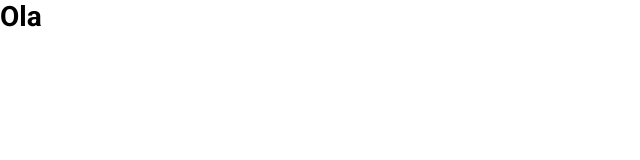
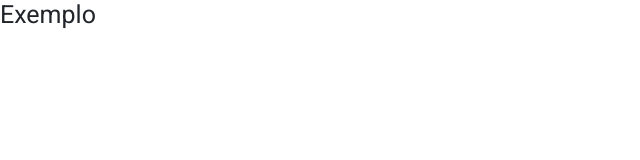
Before and after one commit to josephdsbr/solucao-imobiliaria, a React (Create React App) app: page / in a window 1280 px wide. Shown: the top 160 px of the page, without its empty margins (0-640 px from the left). Built offline with nearby package versions, Linux system fonts and the light colour scheme.

Commit message:
adicionando bootstrap para o projeto

```diff
--- a/package.json
+++ b/package.json
@@ -8,6 +8,7 @@
     "@testing-library/react": "^9.3.2",
     "@testing-library/user-event": "^7.1.2",
     "axios": "^0.19.0",
+    "bootstrap": "^4.4.1",
     "date-fns": "^2.0.0-beta.5",
     "date-fns-tz": "^1.0.8",
     "form-data": "^3.0.0",
@@ -17,6 +18,7 @@
     "polished": "^3.4.2",
     "prop-types": "^15.7.2",
     "react": "^16.11.0",
+    "react-bootstrap": "^1.0.0-beta.16",
     "react-dom": "^16.11.0",
     "react-icons": "^3.8.0",
     "react-perfect-scrollbar": "^1.5.3",
--- a/src/App.js
+++ b/src/App.js
@@ -5,8 +5,8 @@ import { PersistGate } from 'redux-persist/integration/react';
 import { Provider } from 'react-redux';
 
 import './config/ReactotronConfig';
+import 'bootstrap/dist/css/bootstrap.min.css';
 
-import { ThemeProvider } from 'styled-components';
 import history from './services/history';
 import Routes from './routes';
 
--- a/src/config/ReactotronConfig.js
+++ b/src/config/ReactotronConfig.js
@@ -3,7 +3,7 @@ import { reactotronRedux } from 'reactotron-redux';
 import reactotronSaga from 'reactotron-redux-saga';
 
 if (process.env.NODE_ENV === 'development') {
-  const tron = Reactotron.configure({ host: process.env.REACT_APP_REACTOTRON_URL, port: process.env.REACT_APP_REACTOTRON_PORT })
+  const tron = Reactotron.configure({ host: process.env.REACT_APP_REACTOTRON_URL, port: parseInt(process.env.REACT_APP_REACTOTRON_PORT, 10) })
     .use(reactotronRedux())
     .use(reactotronSaga())
     .connect();
--- a/src/pages/Example/index.js
+++ b/src/pages/Example/index.js
@@ -1,9 +1,11 @@
 import React from 'react';
+
+import { Container } from './styles';
 
 export default function Example() {
   return (
-    <div>
-      <h1>Ola</h1>
-    </div>
+    <Container className="row col-8 min-vh-100">
+      <p className="h1">Exemplo</p>
+    </Container>
   );
 }
--- a/src/pages/Example/styles.js
+++ b/src/pages/Example/styles.js
@@ -0,0 +1,3 @@
+import styled from 'styled-components';
+
+export const Container = styled.div``;
--- a/src/pages/_layouts/auth/styles.js
+++ b/src/pages/_layouts/auth/styles.js
@@ -1,7 +1,5 @@
 import styled from 'styled-components';
 
-export const Wrapper = styled.div`
-
-`;
+export const Wrapper = styled.div``;
 
 export const Content = styled.div``;
```
Also changed, not shown: src/assets/flexpag-logo-md.svg (added), 1 other file (tests, documents, lock files or other folders).
